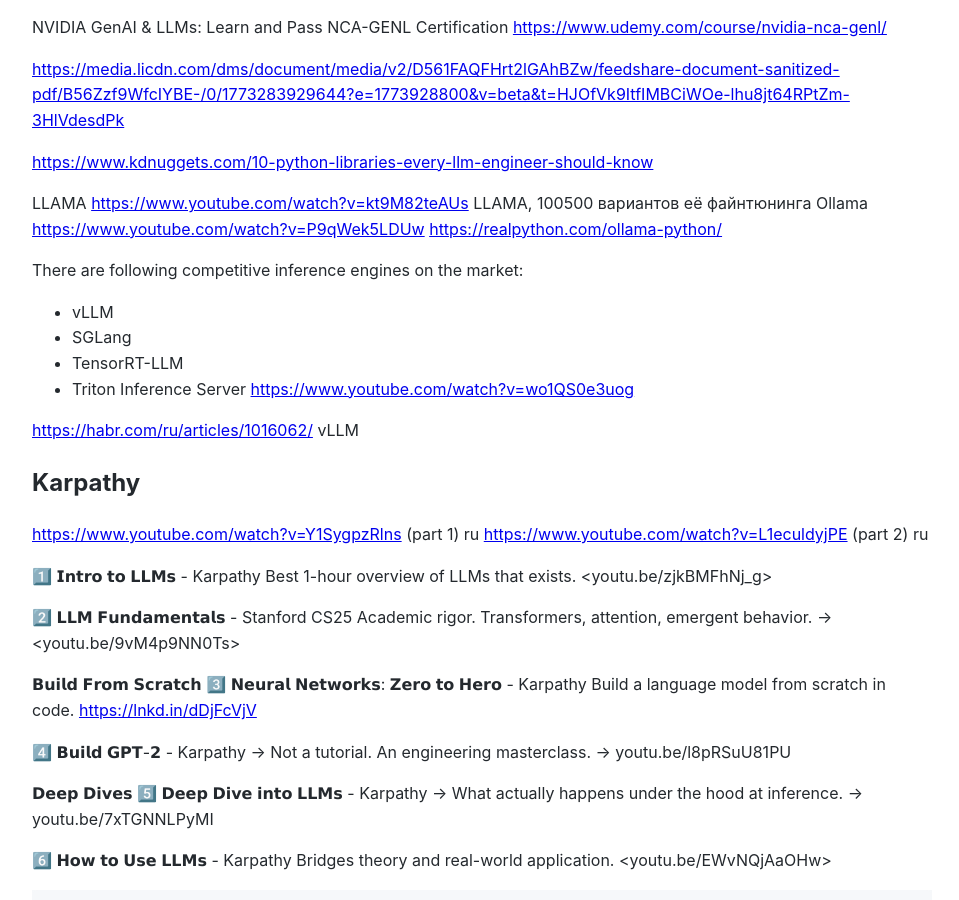
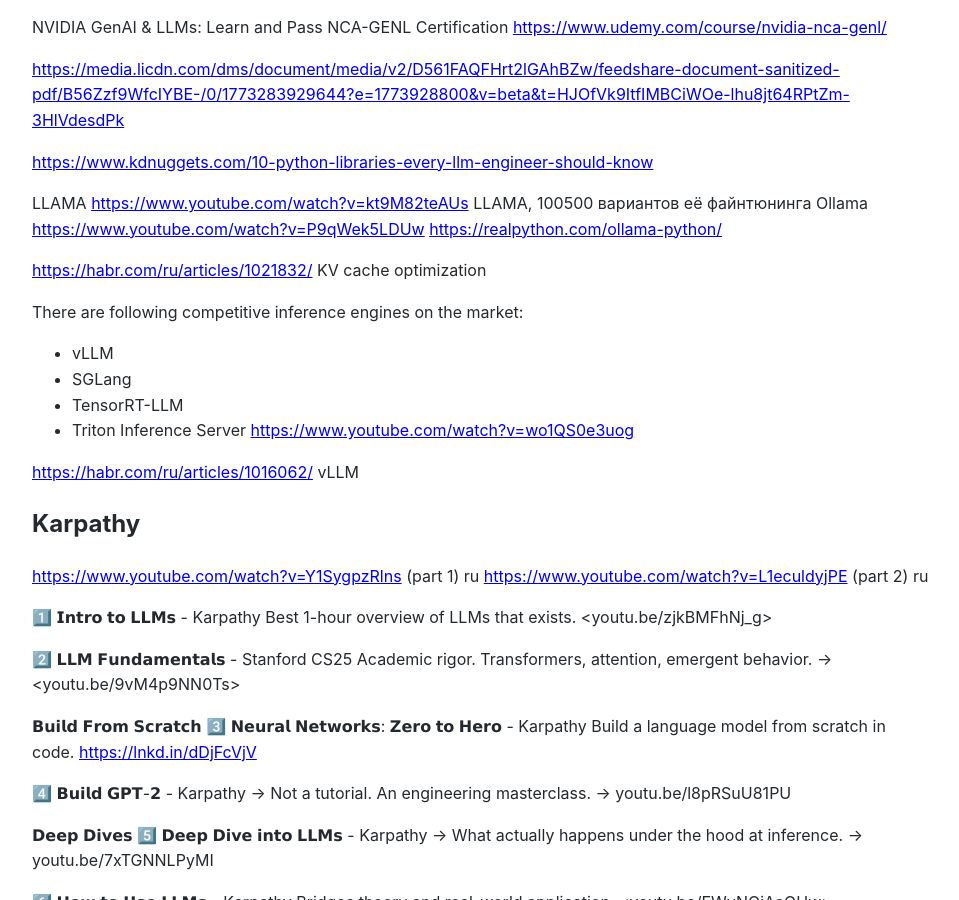
Before and after one commit to Michael-Lubinsky/michael-lubinsky.github.com, a Jekyll site: the page built from ml/llm.md, in a window 1280 px wide and 900 px high, scrolled down 389 px. Shown: the whole window, without its empty margins (158-1117 px from the left). Built offline with Jekyll 4.4.1, drawn with Linux system fonts in a browser that asks for light colours; our own code applies the rules of GitHub Pages for plain Markdown files.

Commit message:
Update llm.md

```diff
--- a/ml/llm.md
+++ b/ml/llm.md
@@ -29,6 +29,9 @@
 Ollama
 <https://www.youtube.com/watch?v=P9qWek5LDUw>
  <https://realpython.com/ollama-python/>
+
+
+<https://habr.com/ru/articles/1021832/> KV cache optimization
 
 There are following competitive inference engines on the market:
 - vLLM
```
